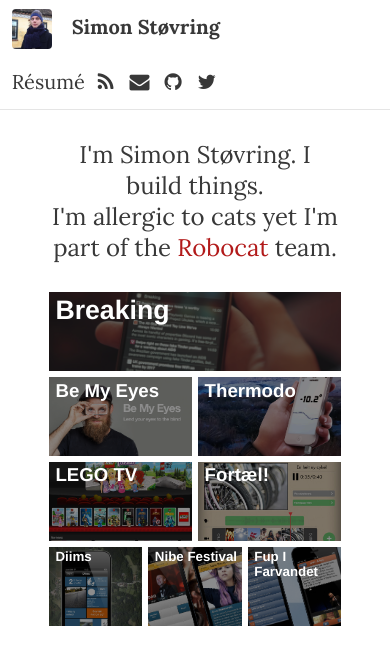
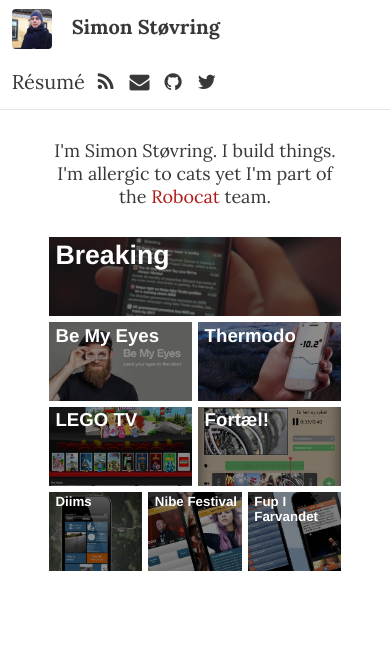
Before and after one commit to simonbs/simonbs.github.io, a Jekyll site: the page built from index.html, in a window 390 px wide. Shown: the top 665 px of the page. Built offline with Jekyll 4.4.1, drawn with Linux system fonts in a browser that asks for light colours; nearby versions of some CDN libraries; some web fonts are replaced; the list of posts is cut into pages by our own code.

Commit message:
Callout is smaller on phones

```diff
--- a/_sass/layouts/_index.scss
+++ b/_sass/layouts/_index.scss
@@ -4,9 +4,13 @@
   display: inline-block;
   width: 100%;
   background: none repeat scroll 0% 0% $header-desc-background-color;
-  font-size: 1.2em;
+  font-size: 0.9em;
   text-align: center;
   color: $header-desc-text-color;
+
+  @include desktop {
+    font-size: 1.2em;
+  }
 }
 .call-out p:last-child {
   margin-bottom: 0;
```
